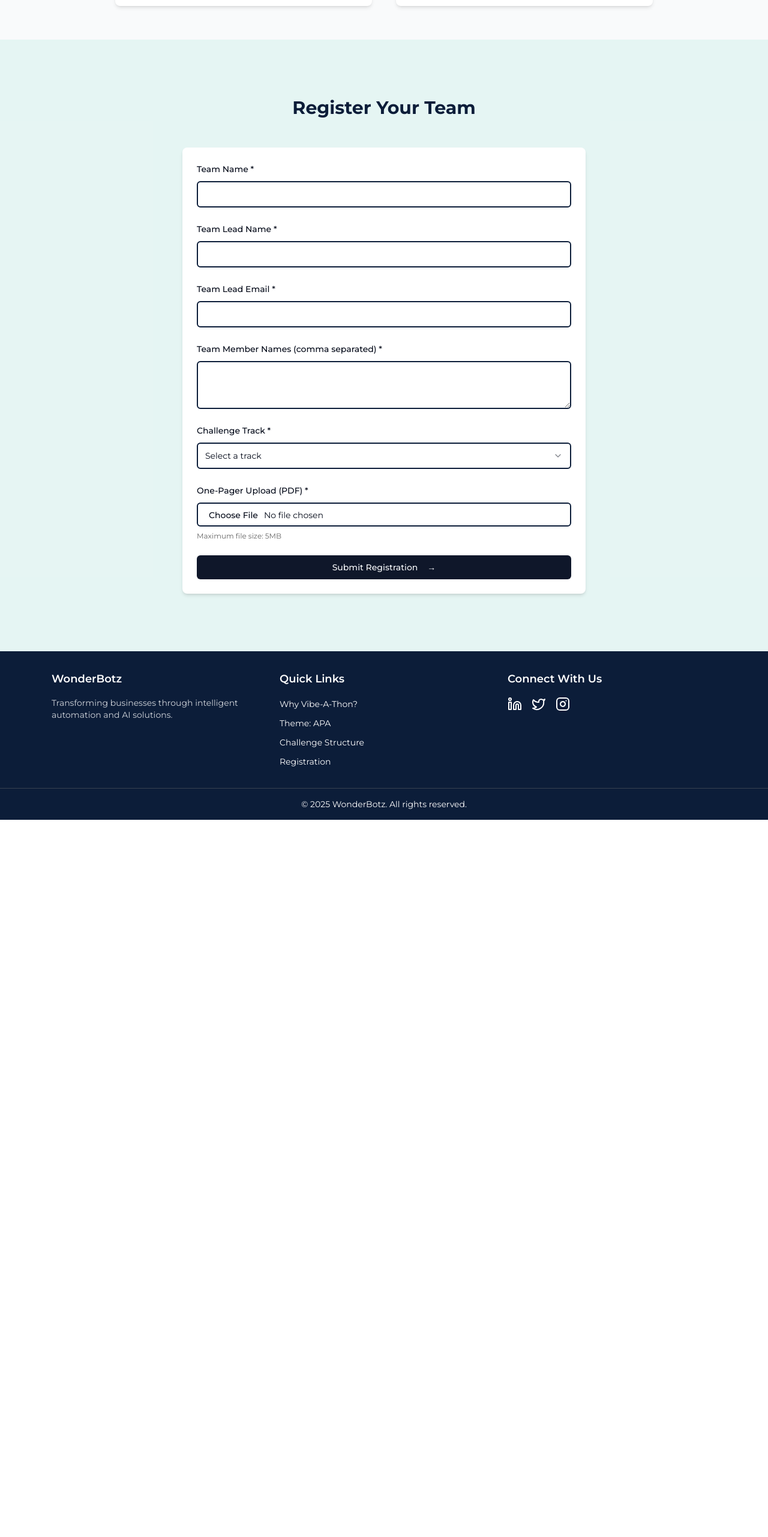
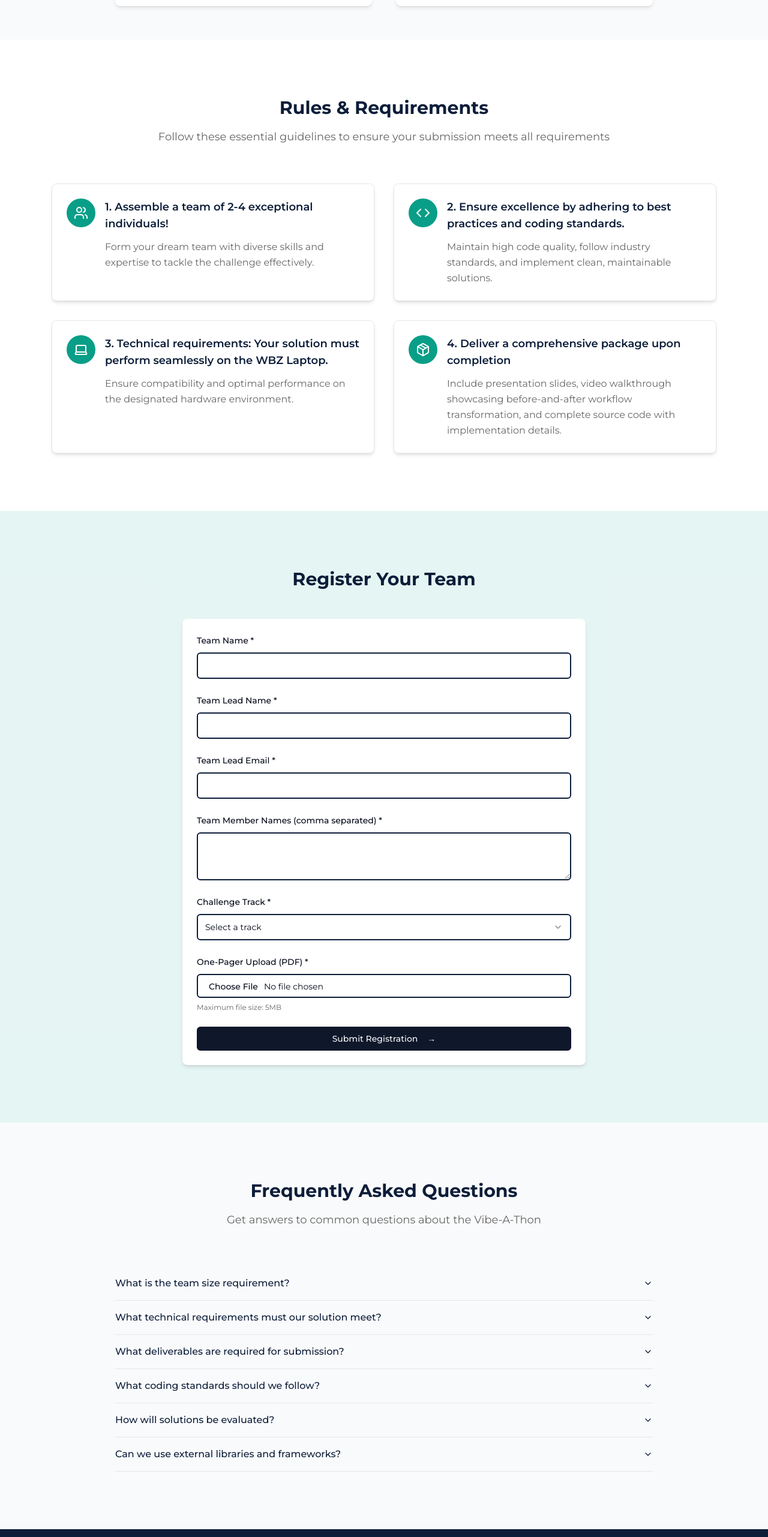
Before and after one commit to Biznessology/vibeathon-landing-page-build, a React (Vite) app: page / in a window 1280 px wide. Shown: the part 5642-8205 px from the top of the page at 60% size. Before the commit the page ends 7009 px from the top, so only its background shows below. Built offline with nearby package versions, Linux system fonts and the light colour scheme.

Commit message:
Add rules and FAQ section
Include team assembly rules, technical requirements, and deliverables. Add an FAQ section at the end of the page.

```diff
--- /dev/null
+++ b/src/components/FAQ.tsx
@@ -0,0 +1,90 @@
+
+import React, { useEffect, useRef } from 'react';
+import {
+  Accordion,
+  AccordionContent,
+  AccordionItem,
+  AccordionTrigger,
+} from "@/components/ui/accordion";
+
+const FAQ = () => {
+  const sectionRef = useRef<HTMLElement>(null);
+
+  useEffect(() => {
+    const observer = new IntersectionObserver((entries) => {
+      entries.forEach(entry => {
+        if (entry.isIntersecting) {
+          entry.target.classList.add('revealed');
+        }
+      });
+    }, { threshold: 0.2 });
+
+    if (sectionRef.current) {
+      const elements = sectionRef.current.querySelectorAll('.reveal-on-scroll');
+      elements.forEach(el => observer.observe(el));
+    }
+
+    return () => observer.disconnect();
+  }, []);
+
+  const faqs = [
+    {
+      question: "What is the team size requirement?",
+      answer: "Teams must consist of 2-4 exceptional individuals. This size ensures diverse skill sets while maintaining effective collaboration and communication."
+    },
+    {
+      question: "What technical requirements must our solution meet?",
+      answer: "Your solution must perform seamlessly on the WBZ Laptop. Ensure compatibility with the designated hardware environment and test thoroughly before submission."
+    },
+    {
+      question: "What deliverables are required for submission?",
+      answer: "You must deliver a comprehensive package including: presentation slides, a video walkthrough showcasing the before-and-after workflow transformation, and complete source code with implementation details."
+    },
+    {
+      question: "What coding standards should we follow?",
+      answer: "Adhere to industry best practices and coding standards. Focus on clean, maintainable code, proper documentation, and robust implementation that demonstrates excellence in software development."
+    },
+    {
+      question: "How will solutions be evaluated?",
+      answer: "Solutions will be evaluated based on innovation, technical excellence, practical applicability to real business scenarios, and adherence to the agentic automation theme."
+    },
+    {
+      question: "Can we use external libraries and frameworks?",
+      answer: "Yes, you can use external libraries and frameworks as long as they support your solution's functionality and ensure compatibility with the WBZ Laptop environment."
+    }
+  ];
+
+  return (
+    <section ref={sectionRef} className="section-padding bg-gray-50" id="faq">
+      <div className="container">
+        <div className="max-w-4xl mx-auto">
+          <div className="reveal-on-scroll text-center mb-16">
+            <h2 className="text-3xl font-bold text-wonderbotz-dark-gray mb-4">
+              Frequently Asked Questions
+            </h2>
+            <p className="text-lg text-wonderbotz-gray">
+              Get answers to common questions about the Vibe-A-Thon
+            </p>
+          </div>
+
+          <div className="reveal-on-scroll">
+            <Accordion type="single" collapsible className="w-full">
+              {faqs.map((faq, index) => (
+                <AccordionItem key={index} value={`item-${index}`} className="border-b border-gray-200">
+                  <AccordionTrigger className="text-left text-wonderbotz-dark-gray hover:text-wonderbotz-green font-medium">
+                    {faq.question}
+                  </AccordionTrigger>
+                  <AccordionContent className="text-wonderbotz-gray leading-relaxed">
+                    {faq.answer}
+                  </AccordionContent>
+                </AccordionItem>
+              ))}
+            </Accordion>
+          </div>
+        </div>
+      </div>
+    </section>
+  );
+};
+
+export default FAQ;
--- /dev/null
+++ b/src/components/Rules.tsx
@@ -0,0 +1,84 @@
+
+import React, { useEffect, useRef } from 'react';
+import { Users, Code, Laptop, Package } from 'lucide-react';
+
+const Rules = () => {
+  const sectionRef = useRef<HTMLElement>(null);
+
+  useEffect(() => {
+    const observer = new IntersectionObserver((entries) => {
+      entries.forEach(entry => {
+        if (entry.isIntersecting) {
+          entry.target.classList.add('revealed');
+        }
+      });
+    }, { threshold: 0.2 });
+
+    if (sectionRef.current) {
+      const elements = sectionRef.current.querySelectorAll('.reveal-on-scroll');
+      elements.forEach(el => observer.observe(el));
+    }
+
+    return () => observer.disconnect();
+  }, []);
+
+  const rules = [
+    {
+      icon: Users,
+      title: "Assemble a team of 2-4 exceptional individuals!",
+      description: "Form your dream team with diverse skills and expertise to tackle the challenge effectively."
+    },
+    {
+      icon: Code,
+      title: "Ensure excellence by adhering to best practices and coding standards.",
+      description: "Maintain high code quality, follow industry standards, and implement clean, maintainable solutions."
+    },
+    {
+      icon: Laptop,
+      title: "Technical requirements: Your solution must perform seamlessly on the WBZ Laptop.",
+      description: "Ensure compatibility and optimal performance on the designated hardware environment."
+    },
+    {
+      icon: Package,
+      title: "Deliver a comprehensive package upon completion",
+      description: "Include presentation slides, video walkthrough showcasing before-and-after workflow transformation, and complete source code with implementation details."
+    }
+  ];
+
+  return (
+    <section ref={sectionRef} className="section-padding bg-wonderbotz-white" id="rules">
+      <div className="container">
+        <div className="max-w-4xl mx-auto text-center mb-16">
+          <div className="reveal-on-scroll mb-6">
+            <h2 className="text-3xl font-bold text-wonderbotz-dark-gray mb-4">Rules & Requirements</h2>
+            <p className="text-lg text-wonderbotz-gray">
+              Follow these essential guidelines to ensure your submission meets all requirements
+            </p>
+          </div>
+        </div>
+
+        <div className="grid md:grid-cols-2 gap-8">
+          {rules.map((rule, index) => (
+            <div key={index} className="reveal-on-scroll card bg-white border border-gray-200 hover:border-wonderbotz-green transition-all duration-300 staggered-item animate-fade-in opacity-0">
+              <div className="flex items-start space-x-4">
+                <div className="flex-shrink-0">
+                  <div className="inline-block bg-wonderbotz-green p-3 rounded-full">
+                    <rule.icon className="h-6 w-6 text-white" />
+                  </div>
+                </div>
+                <div className="flex-1">
+                  <h3 className="text-lg font-semibold text-wonderbotz-dark-gray mb-3">
+                    {index + 1}. {rule.title}
+                  </h3>
+                  <p className="text-wonderbotz-gray leading-relaxed">{rule.description}</p>
+                </div>
+              </div>
+            </div>
+          ))}
+        </div>
+      </div>
+    </section>
+  );
+};
+
+export default Rules;
--- a/src/pages/Index.tsx
+++ b/src/pages/Index.tsx
@@ -7,7 +7,9 @@ import ThemeSection from '@/components/ThemeSection';
 import Timeline from '@/components/Timeline';
 import Agenda from '@/components/Agenda';
 import Prizes from '@/components/Prizes';
+import Rules from '@/components/Rules';
 import RegistrationForm from '@/components/RegistrationForm';
+import FAQ from '@/components/FAQ';
 import Footer from '@/components/Footer';
 
 // This component handles intersection observer functionality
@@ -45,7 +47,9 @@ const Index = () => {
         <Timeline />
         <Agenda />
         <Prizes />
+        <Rules />
         <RegistrationForm />
+        <FAQ />
       </main>
       <Footer />
     </div>
```
